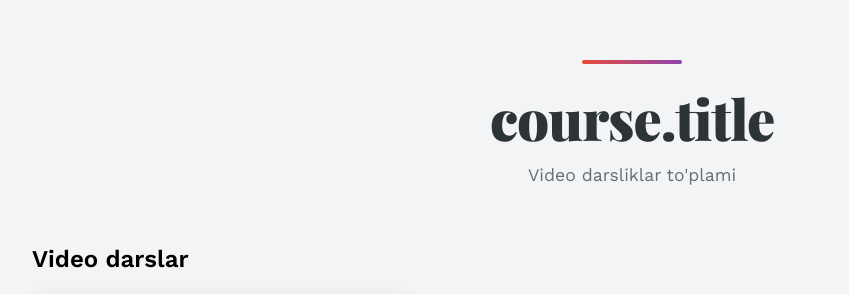
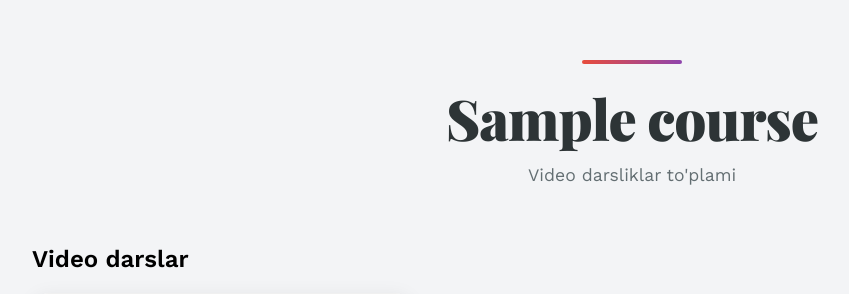
Before and after one commit to alijonovaward/Blog, a Django app: page /videos/course/1/ in a window 1280 px wide. Shown: the part 64-358 px from the top of the page, without its empty margins (8-857 px from the left). Run offline with Django 5.2, Linux system fonts and the light colour scheme; tables that the repository leaves empty hold one stand-in row (values such as "Sample post").

Commit message:
course detail yozildi

```diff
--- a/templates/videos/course_detail.html
+++ b/templates/videos/course_detail.html
@@ -261,7 +261,7 @@
 
 <div class="videos-page">
     <div class="page-header">
-        <h1> course.title </h1>
+        <h1> {{course.title}} </h1>
         <p class="page-subtitle"> Video darsliklar to'plami</p>
     </div>
     {% if videos %}
```
